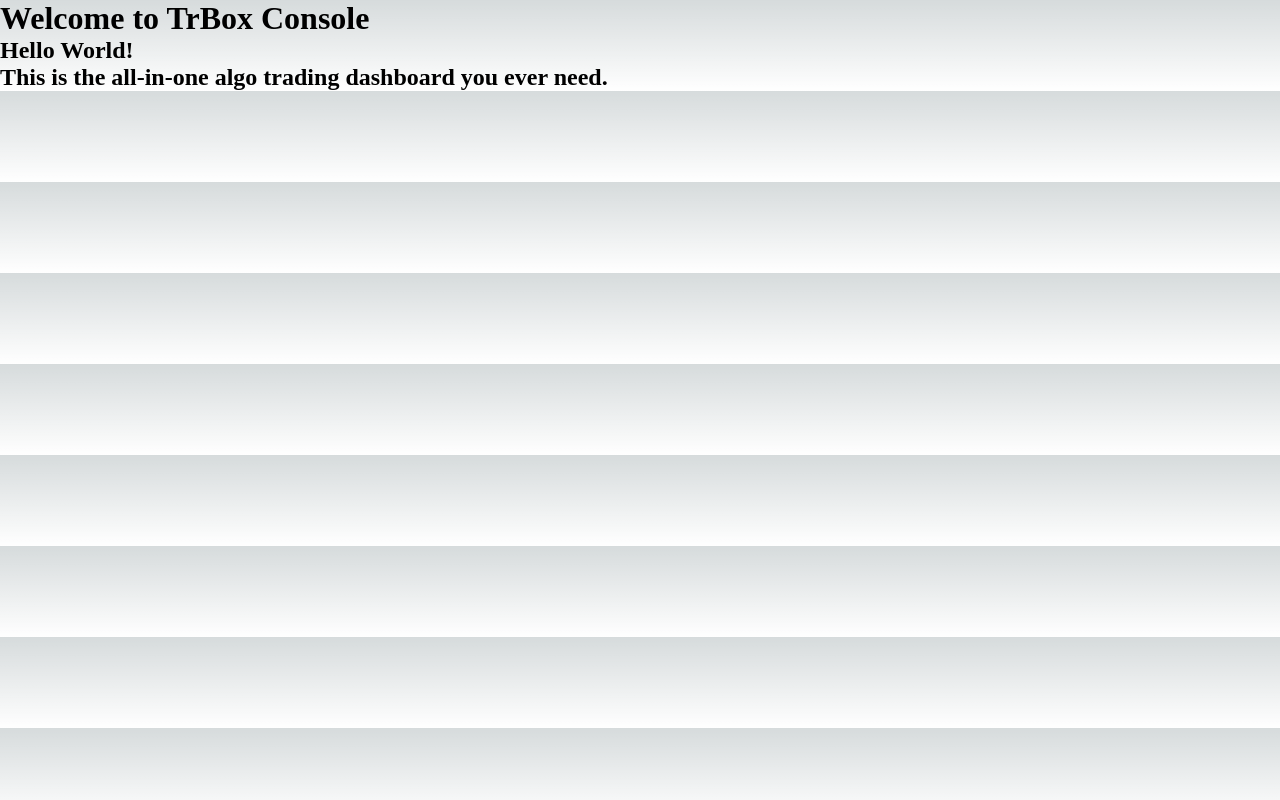
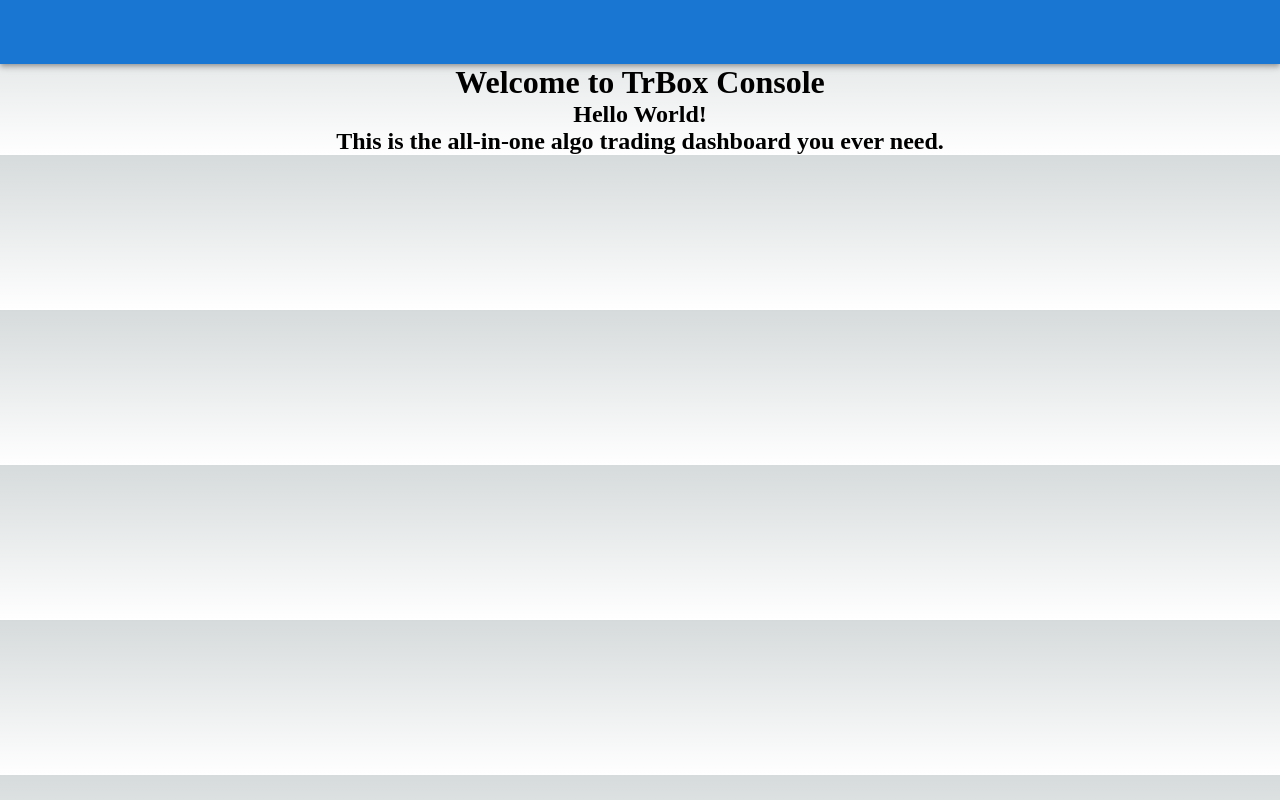
Before and after one commit to quantumsnowball/trbox-dashboard, a Next.js app: page / in a window 1280 px wide. Built offline with nearby package versions, Linux system fonts and the light colour scheme.

Commit message:
layout: topbar and some content

```diff
--- a/components/MenuBar/index.tsx
+++ b/components/MenuBar/index.tsx
@@ -1,7 +1,11 @@
+import { AppBar, Toolbar } from "@mui/material"
 
 const MenuBar = () => {
   return (
-    <div>AppBar</div>
+    <AppBar position="static">
+      <Toolbar>
+      </Toolbar>
+    </AppBar>
   )
 }
 
--- a/pages/_app.tsx
+++ b/pages/_app.tsx
@@ -1,6 +1,12 @@
+import MenuBar from '@/components/MenuBar'
 import '@/styles/globals.css'
 import type { AppProps } from 'next/app'
 
 export default function App({ Component, pageProps }: AppProps) {
-  return <Component {...pageProps} />
+  return (
+    <>
+      <MenuBar />
+      <Component {...pageProps} />
+    </>
+  )
 }
--- a/pages/index.tsx
+++ b/pages/index.tsx
@@ -1,13 +1,19 @@
-import Head from 'next/head'
-import styles from '@/styles/Home.module.css'
+import { styled } from '@mui/material'
 
+
+const Div = styled('div')`
+  display: flex;
+  flex-direction: column;
+  justify-content: space-between;
+  align-items: center;
+`;
 
 export default function Home() {
   return (
-    <>
+    <Div>
       <h1>Welcome to TrBox Console</h1>
       <h2>Hello World!</h2>
       <h2>This is the all-in-one algo trading dashboard you ever need.</h2>
-    </>
+    </Div>
   )
 }
```
